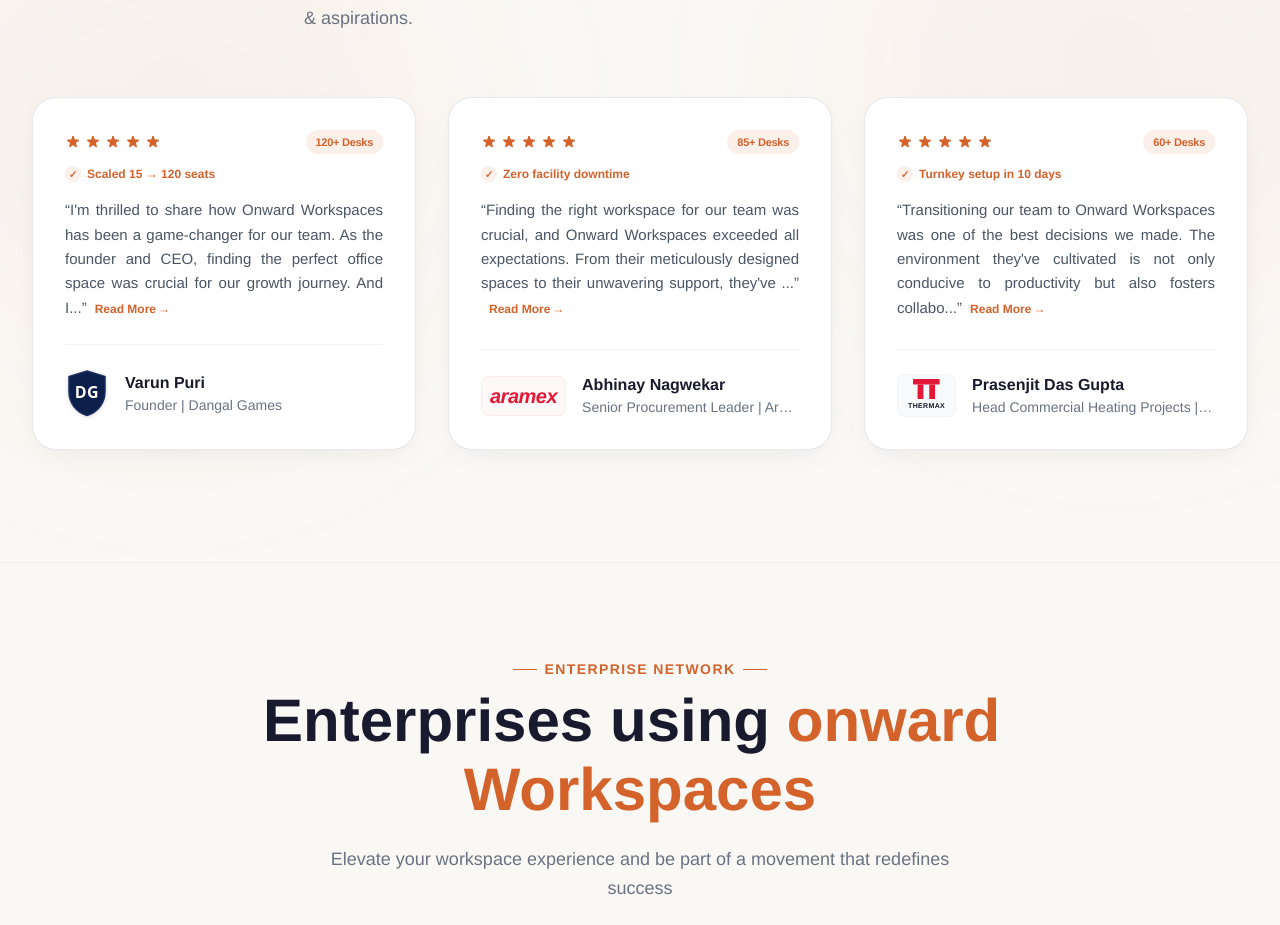
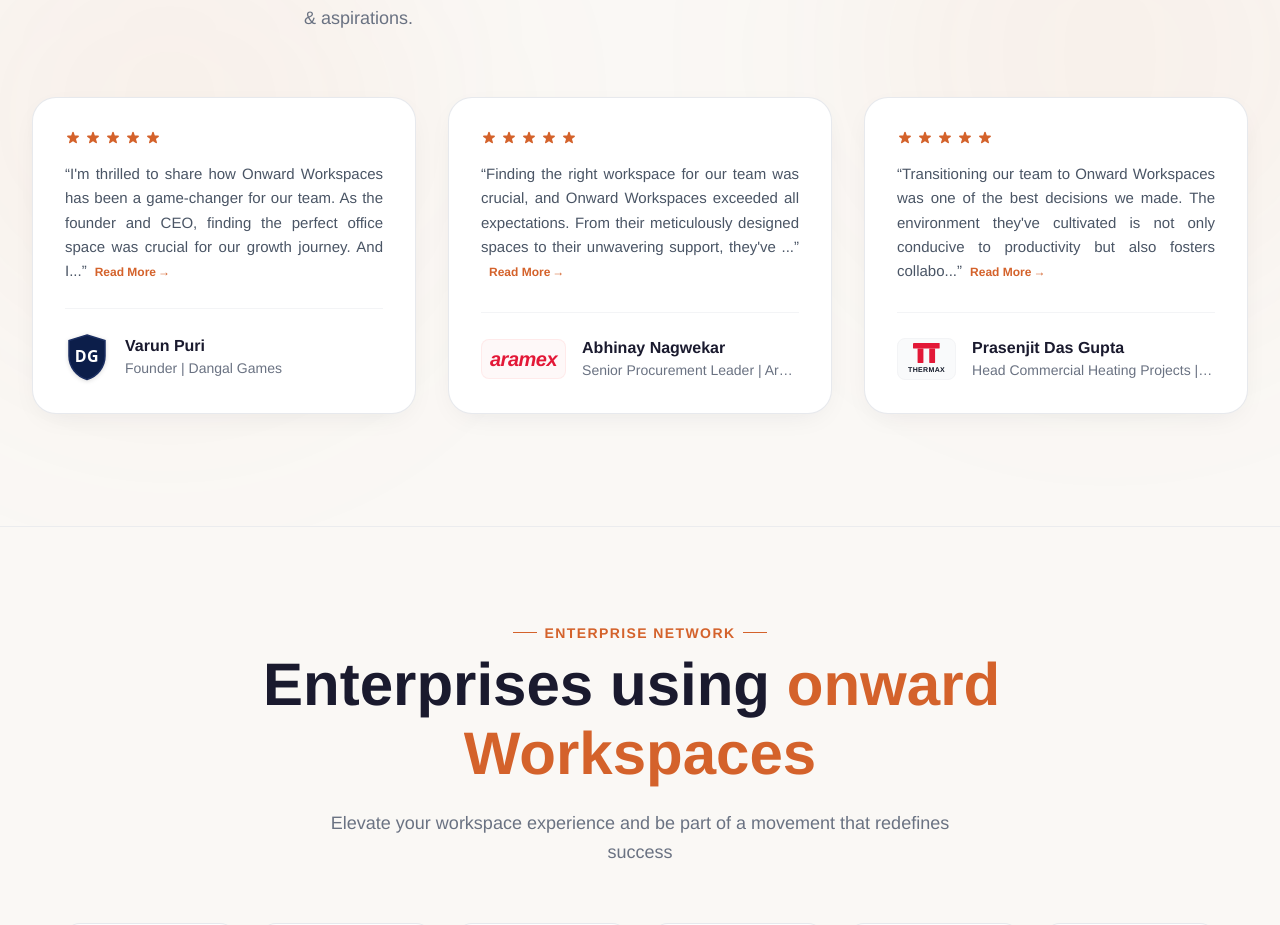
Before and after one commit to Comptech-Enterprises/onwards-website, a Next.js app: page / in a window 1280 px wide. Shown: the part 4303-5228 px from the top of the page. Built offline with nearby package versions, Linux system fonts and the light colour scheme.

Commit message:
style(ui): remove seats pill badges and checkmark metric tags from testimonial cards for a clean, executive look

```diff
--- a/src/app/page.tsx
+++ b/src/app/page.tsx
@@ -744,8 +744,8 @@ function TrustedLeadersSection() {
                 className="bg-white rounded-3xl border border-gray-200/90 p-7 sm:p-8 flex flex-col justify-between shadow-[0_8px_30px_-12px_rgba(26,26,46,0.1)] hover:shadow-[0_20px_50px_-15px_rgba(212,98,43,0.18)] hover:border-[#d4622b]/40 hover:-translate-y-1.5 transition-all duration-300 relative group"
               >
                 <div>
-                  {/* Top card header: 5 stars rating & seats badge */}
-                  <div className="flex items-center justify-between gap-2 mb-3">
+                  {/* Top card header: 5 stars rating */}
+                  <div className="flex items-center justify-between gap-2 mb-4">
                     <div className="flex items-center gap-1">
                       {[...Array(t.rating)].map((_, i) => (
                         <svg
@@ -757,17 +757,6 @@ function TrustedLeadersSection() {
                         </svg>
                       ))}
                     </div>
-                    <span className="text-[11px] font-bold px-2.5 py-1 rounded-full bg-[#d4622b]/10 text-[#d4622b] tracking-tight">
-                      {t.seats}
-                    </span>
-                  </div>
-
-                  {/* Verified metric badge */}
-                  <div className="flex items-center gap-1.5 mb-4 text-xs font-semibold text-[#d4622b]">
-                    <span className="w-4 h-4 rounded-full bg-[#d4622b]/10 flex items-center justify-center text-[#d4622b] text-[10px]">
-                      ✓
-                    </span>
-                    <span>{t.metric}</span>
                   </div>
 
                   {/* Testimonial Quote */}
--- a/src/components/TestimonialsSection.tsx
+++ b/src/components/TestimonialsSection.tsx
@@ -234,24 +234,10 @@ export default function TestimonialsSection() {
                           {item.company}
                         </span>
                       </p>
-                      <div className="flex items-center gap-1.5 mt-1.5 text-[11px] font-medium text-[#d4622b] truncate">
-                        <span>✓</span>
-                        <span className="truncate">{item.metric}</span>
-                      </div>
                     </div>
                   </div>
 
                   <div className="shrink-0 flex items-center gap-2">
-                    <span
-                      className={`text-[11px] font-semibold px-2.5 py-1 rounded-full whitespace-nowrap ${
-                        isActive
-                          ? "bg-[#d4622b]/10 text-[#d4622b]"
-                          : "bg-gray-100 text-gray-500"
-                      }`}
-                    >
-                      {item.seats}
-                    </span>
-
                     <span
                       className={`text-sm font-bold transition-all ${
                         isActive
```
